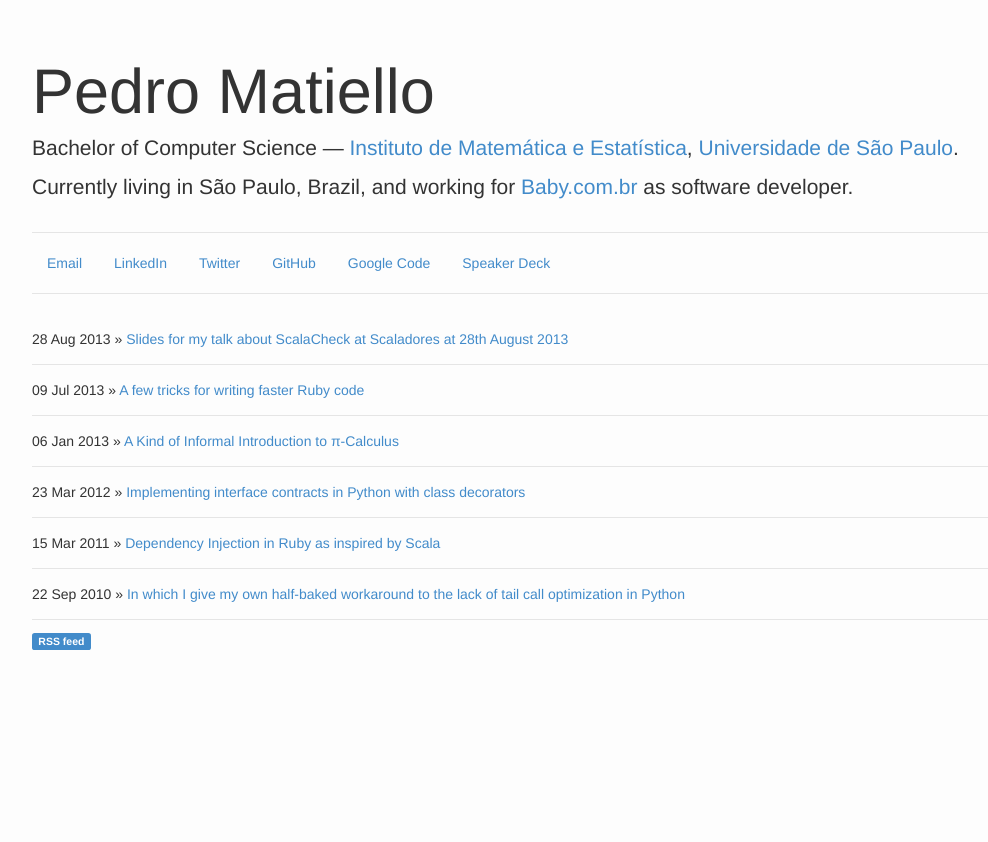
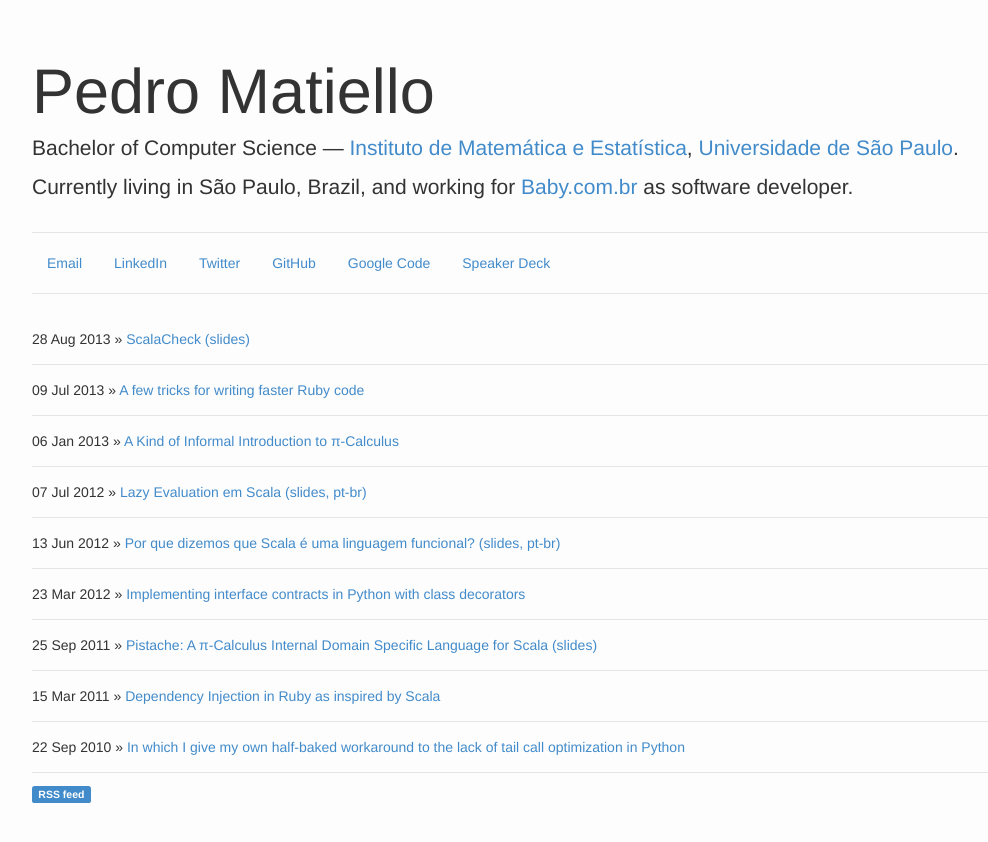
Before and after one commit to pmatiello/pmatiello.github.io, a Jekyll site: the page built from index.html, in a window 1280 px wide. Shown: the top 842 px of the page, without its empty margins (38-1026 px from the left). Built offline with Jekyll 4.4.1, drawn with Linux system fonts in a browser that asks for light colours; Markdown is read by kramdown in place of the engine named in the settings.

Commit message:
Added more slide decks.

```diff
--- /dev/null
+++ b/_posts/2011-09-26-pistache-a-pi-calculus-internal-domain-specific-language-for-scala.markdown
@@ -0,0 +1,10 @@
+---
+layout: post
+title:  "Pistache: A π-Calculus Internal Domain Specific Language for Scala (slides)"
+date:   2011-09-25 12:00:00
+categories: scala scalacheck
+---
+
+<script async class="speakerdeck-embed" data-id="fe16500061ee01302878123138154c41" data-ratio="1.33333333333333" src="//speakerdeck.com/assets/embed.js"></script>
+
+Presented at: XIV Simpósio Brasileiro de Métodos Formais (SBMF 2011), September/2011.
--- /dev/null
+++ b/_posts/2012-06-13-por-que-dizemos-que-scala-e-uma-linguagem-funcional.markdown
@@ -0,0 +1,10 @@
+---
+layout: post
+title:  "Por que dizemos que Scala é uma linguagem funcional? (slides, pt-br)"
+date:   2012-06-13 12:00:00
+categories: scala scalacheck
+---
+
+<script async class="speakerdeck-embed" data-id="6ca8a1f061f001302878123138154c41" data-ratio="1.33333333333333" src="//speakerdeck.com/assets/embed.js"></script>
+
+Presented at: VII Scaladores, June/2012.
--- /dev/null
+++ b/_posts/2012-07-07-lazy-evaluation-em-scala.markdown
@@ -0,0 +1,10 @@
+---
+layout: post
+title:  "Lazy Evaluation em Scala (slides, pt-br)"
+date:   2012-07-07 12:00:00
+categories: scala scalacheck
+---
+
+<script async class="speakerdeck-embed" data-id="d30c00c061f00130db2322000a9d0731" data-ratio="1.33333333333333" src="//speakerdeck.com/assets/embed.js"></script>
+
+Presented at: TDC 2012, July/2012.
--- a/_posts/2013-08-28-slides-for-my-talk-about-scalacheck-at-Scaladores.markdown
+++ b/_posts/2013-08-28-scalacheck.markdown
@@ -1,8 +1,10 @@
 ---
 layout: post
-title:  "Slides for my talk about ScalaCheck at Scaladores at 28th August 2013"
+title:  "ScalaCheck (slides)"
 date:   2013-08-28 12:00:00
 categories: scala scalacheck
 ---
 
 <script async class="speakerdeck-embed" data-id="658dbed0f2870130affc160854ee48ef" data-ratio="1.33333333333333" src="//speakerdeck.com/assets/embed.js"></script>
+
+Presented at Scaladores, August/2013.
```
